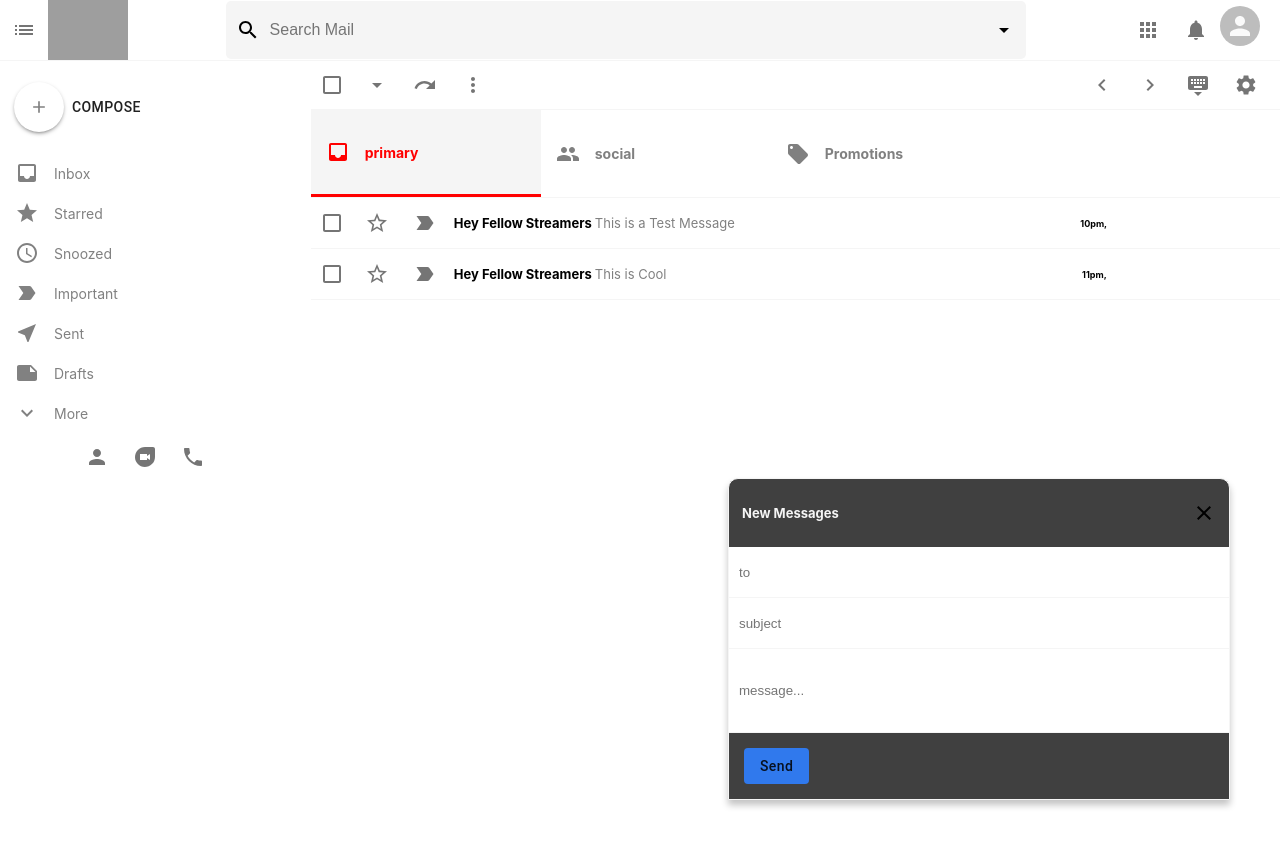
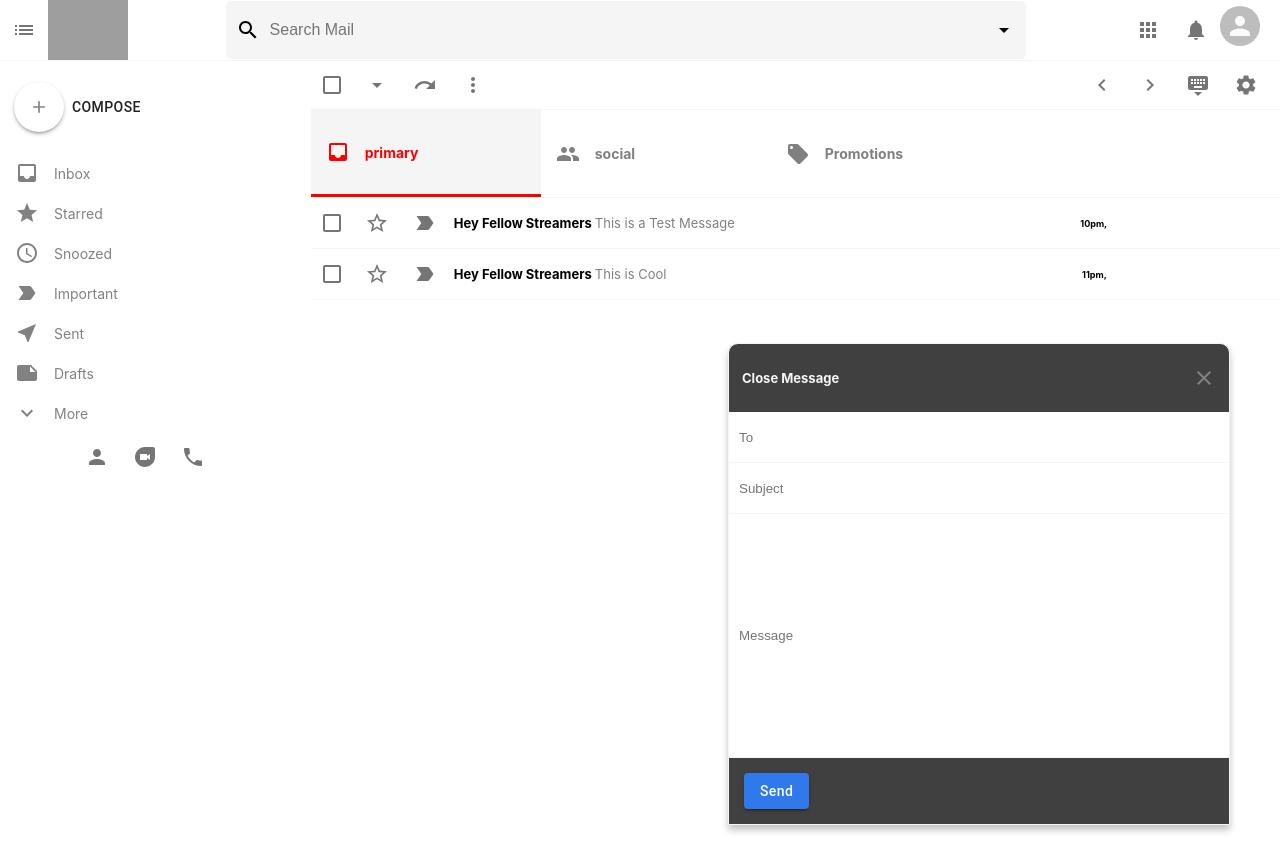
Before and after one commit to BobBrian/GmailTest, a React (Create React App) app in the folder gamail-clone/: page / in a window 1280 px wide. Built offline with nearby package versions, Linux system fonts and the light colour scheme; grey boxes are pictures that could not be loaded.

Commit message:
Minor Bug Fixes Part 2
Reestablishment of Form for Input data which now works properly and fits its intended design. Next Commit will tackle the use of State modifiers to close and Open the Input Form

```diff
--- a/gamail-clone/src/App.js
+++ b/gamail-clone/src/App.js
@@ -6,8 +6,8 @@
 import Mail from './Mail';
 import EmailList from './EmailList';
 import SendMail from './SendMail';
-import { useSelector } from 'react-redux';
-import { selectSendMessageIsOpen } from './features/mailSlice';
+
+
 
 function App() {
 
@@ -27,9 +27,7 @@
               </Route>
           </Switch>
           </div>
-          {/* Send mail is responsbile for actually transporting the messages to firebase */}
-          {/* We set the SendMessageIsOpen to False so that the SendMail File isn't Open by Default when the Program Loads */}
-           <SendMail/>
+          <SendMail/>
 
         </div>
     </Router>
--- a/gamail-clone/src/SendMail.css
+++ b/gamail-clone/src/SendMail.css
@@ -1,10 +1,10 @@
 .sendmail{
     position: absolute;
-    bottom: 0px;
+    bottom: -25px;
     right: 50px;
     background-color: #404040;
     width: 40%;
-    height: 40%;
+    height: 60%;
     max-width: 500px;
     border-top-left-radius: 10px;
     border-top-right-radius: 10px;
@@ -22,6 +22,11 @@
     color: gray;
 }
 
+.sendmail_header >h3{
+    color: whitesmoke;
+    font-size: 13px;
+}
+
 .sendmail_send{
     background-color: #3079ed !important;
     text-transform: capitalize !important;
@@ -30,12 +35,6 @@
 
 .sendmail_close{
     cursor: pointer;
-    color: black;
-}
-
-.sendmail_header > h3{
-    color: whitesmoke;
-    font-size: 13px;
 }
 
 .sendmail > form{
@@ -54,7 +53,6 @@
 
 .sendmail_message{
     flex: 1;
-
 }
 
 .sendmail_error{
--- a/gamail-clone/src/SendMail.js
+++ b/gamail-clone/src/SendMail.js
@@ -5,68 +5,49 @@
 import "./SendMail.css"
 import CloseIcon from '@material-ui/icons/Close';
 import { Button } from '@material-ui/core';
-import {useForm} from "react-hook-form";
-import { useDispatch } from 'react-redux';
-import { closeSendMessage } from './features/mailSlice';
+import {useForm} from "react-hook-form"
 
 function SendMail() {
+    const {register, handleSubmit, watch , errors} = useForm()
 
-    const { register, handleSubmit, watch, errors} = useForm();
-
-    const onSubmit = (formData) =>{
-        console.log(formData); // This is here to display the entered data in the Pages Element Section . Now We Need to Dispaly it onto the Screen
-
+    const onSubmit = (formData) => {
+        console.log(formData);
     }
-
 
 
     return (
         <div className="sendmail">
             <div className="sendmail_header">
-                <h3>New Messages</h3>
-                <CloseIcon  className="sendmail_close" />
+                <h3>Close Message</h3>
+                <CloseIcon className="sendmail_close"/>
             </div>
 
             <form onSubmit={handleSubmit(onSubmit)}>
-                <input
-                    placeholder="to"
-                    type="text"
-                    ref={register({required: true})} // this right here is a validation rule that wont allow this fields to be entered unless
-                    // the user is registered within the system
-                />
-                {/* Next is the Implementation of Error Messages When fields are not Filled in */}
-                {errors.to && (<p className="sendmail_error">To is Required</p>)}
+                <input name="to" placeholder="To" type="text" ref={register({ required:true })}/>
+                {errors.to && <p className="sendmail_error">To is Required</p>}
 
-
-                <input
-                    placeholder="subject"
-                    type="text"
-                    ref={register({required: true})}
-                />
+                <input name="subject" placeholder="Subject" type="text" ref={register({ required:true })} />
                 {errors.subject && (<p className="sendmail_error">Subject is Required</p>)}
 
-                <input
-                    placeholder="message..."
+                <input name="message"
+                    placeholder="Message"
                     type="text"
                     className="sendmail_message"
-                    ref={register({required: true})}
+                    ref={register({ required:true })}
                 />
                 {errors.message && (<p className="sendmail_error">Message is Required</p>)}
 
                 <div className="sendmail_options">
                     <Button
                         className="sendmail_send"
-                        variant="container"
+                        variant="contained"
                         color="primary"
                         type="submit"
                     >Send</Button>
-
                 </div>
-
             </form>
 
         </div>
-
     )
 }
 
```
Also changed, not shown: gamail-clone/src/Sidebar.js (+4 -6 lines).
